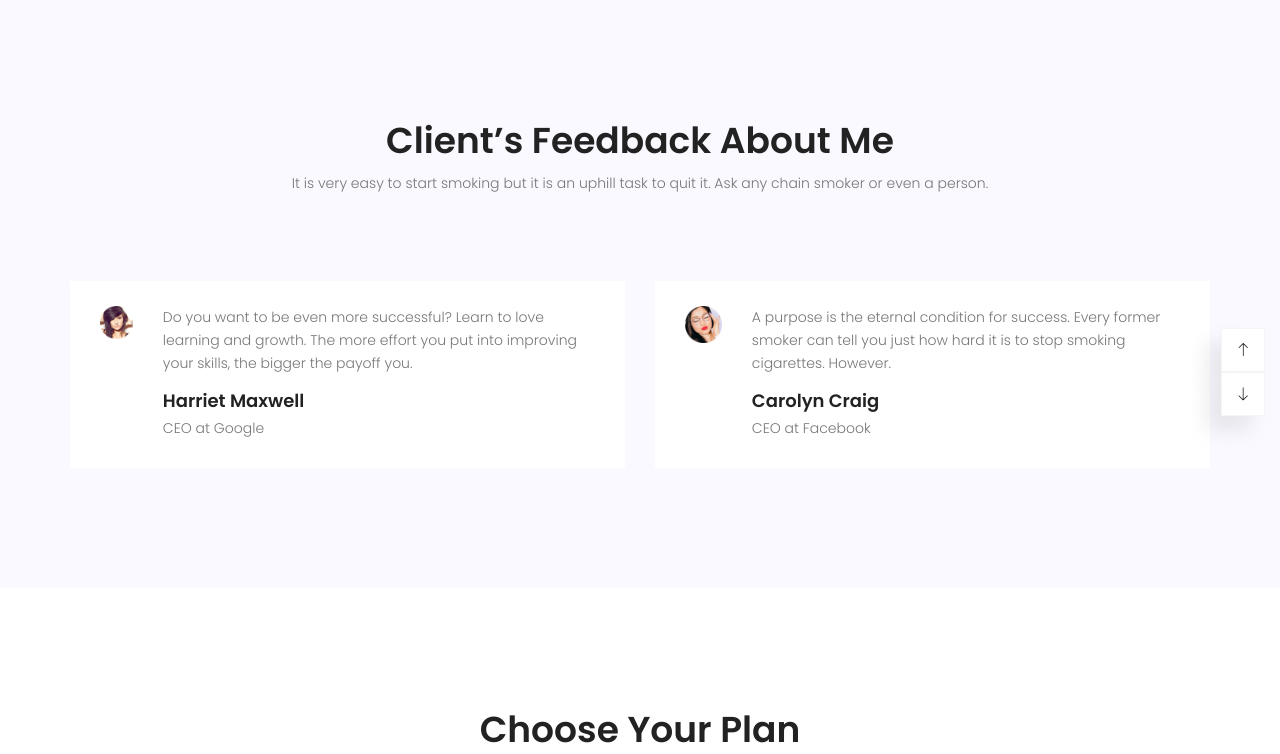
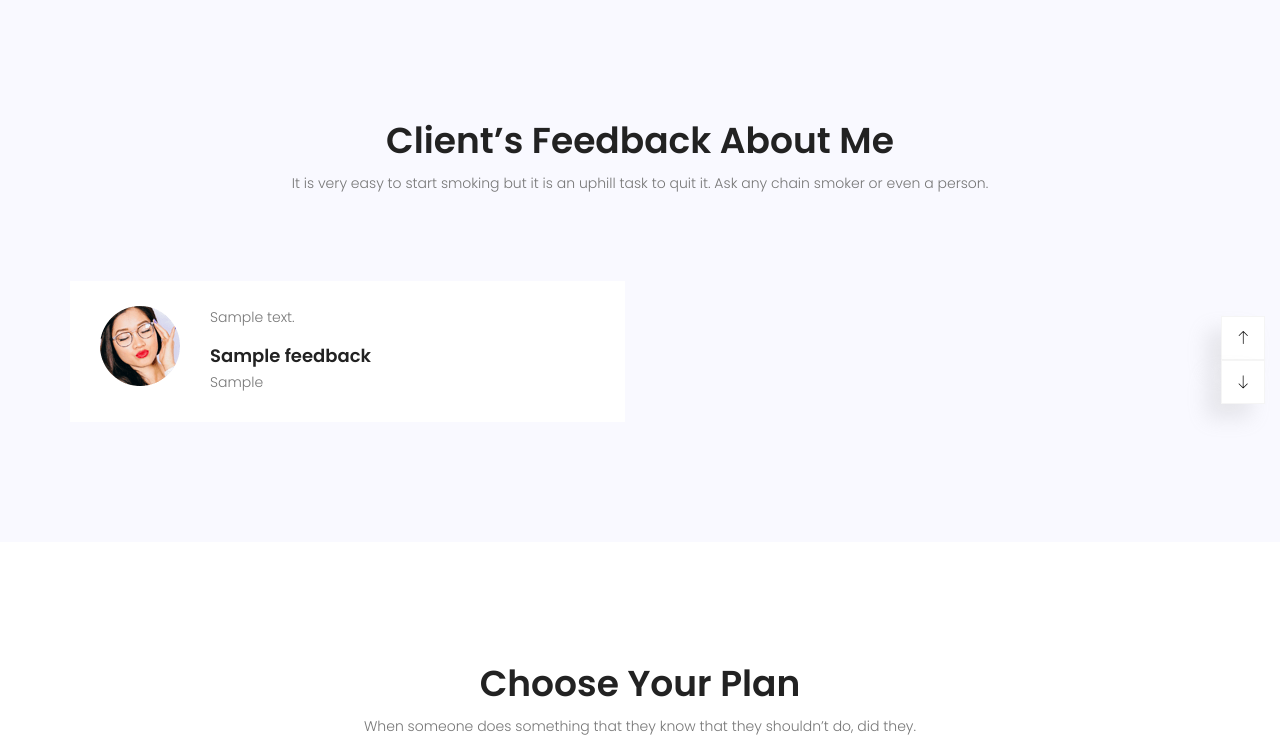
Before and after one commit to Nabin-Flash320/BROADWAYDJANGO, a Django app: page / in a window 1280 px wide. Shown: the part 3842-4596 px from the top of the page. Run offline with Django 3.2, Linux system fonts and the light colour scheme; tables that the repository leaves empty hold one stand-in row (values such as "Sample post"); some libraries are stand-ins or nearby versions.

Commit message:
Created changes in contact file and created informations model.

```diff
--- a/home/admin.py
+++ b/home/admin.py
@@ -5,3 +5,4 @@
 # Register your models here.
 admin.site.register(models.Contact)
 admin.site.register(models.FeedBack)
+admin.site.register(models.Informations)
--- a/home/models.py
+++ b/home/models.py
@@ -20,3 +20,13 @@
 
     def __str__(self):
         return f"{self.name}, {self.post}, {self.comment}, {self.image}"
+
+class Informations(models.Model):
+    address1 = models.CharField(max_length=500)
+    address1 = models.CharField(max_length=500, blank=True)
+    phonenumber = models.CharField(max_length=50)
+    time = models.CharField(max_length=100)
+    email = models.EmailField(max_length=200)
+
+    def __str__(self):
+        return f"{self.address1}, {self.address2}, {self.phonenumber}, {self.time}, {self.email}"
--- a/home/views.py
+++ b/home/views.py
@@ -1,16 +1,20 @@
+from django import views
 from django.shortcuts import render
 from . import models
 
 
 # Create your views here.
 def home(request):
-    return render(request, 'index.html')
+    views_dict = dict()
+    views_dict['feedbacks'] = models.FeedBack.objects.all()
+    return render(request, 'index.html', views_dict)
 
 def about(request):
     return render(request, 'about.html')
 
 def contact(request):
-    success = dict()
+    views_dict = dict()
+    views_dict['informations'] = models.Informations.objects.all()
     if request.method == "POST":
         name    = request.POST['name']
         email   = request.POST['email']
@@ -23,8 +27,8 @@
                         message     = mesg
             )
         data.save()
-        success = {'message' : "Your message is send."}
-    return render(request, 'contact.html', success)
+        views_dict = {'message' : "Your message is send."}
+    return render(request, 'contact.html', views_dict)
 
 def portfolio(request):
     return render(request, 'portfolio.html')
--- a/templates/index.html
+++ b/templates/index.html
@@ -287,30 +287,20 @@
 		            </div>
 		            <div class="row">
 		                <div class="active-testimonial">
-		                    <div class="single-testimonial item d-flex flex-row">
-		                        <div class="thumb">
-		                            <img class="img-fluid" src="{% static 'img/elements/user1.png' %}" alt="">
-		                        </div>
-		                        <div class="desc">
-		                            <p>
-		                                Do you want to be even more successful? Learn to love learning and growth. The more effort you put into improving your skills, the bigger the payoff you.
-		                            </p>
-		                            <h4>Harriet Maxwell</h4>
-		                            <p>CEO at Google</p>
-		                        </div>
-		                    </div>
+							{% for feedback in feedbacks %}
 		                    <div class="single-testimonial item d-flex flex-row">
 		                        <div class="thumb">
 		                            <img class="img-fluid" src="{% static 'img/elements/user2.png' %}" alt="">
 		                        </div>
 		                        <div class="desc">
 		                            <p>
-		                                A purpose is the eternal condition for success. Every former smoker can tell you just how hard it is to stop smoking cigarettes. However.
+		                               {{ feedback.comment }}
 		                            </p>
-		                            <h4>Carolyn Craig</h4>
-		                            <p>CEO at Facebook</p>
+		                            <h4>{{ feedback.name }}</h4>
+		                            <p>{{ feedback.post }}</p>
 		                        </div>
 		                    </div>
+							{% endfor %}
 		                </div>
 		            </div>
 		        </div>
```
Also changed, not shown: templates/contact.html (+7 -5 lines), home/migrations/0003_informations.py (added).
